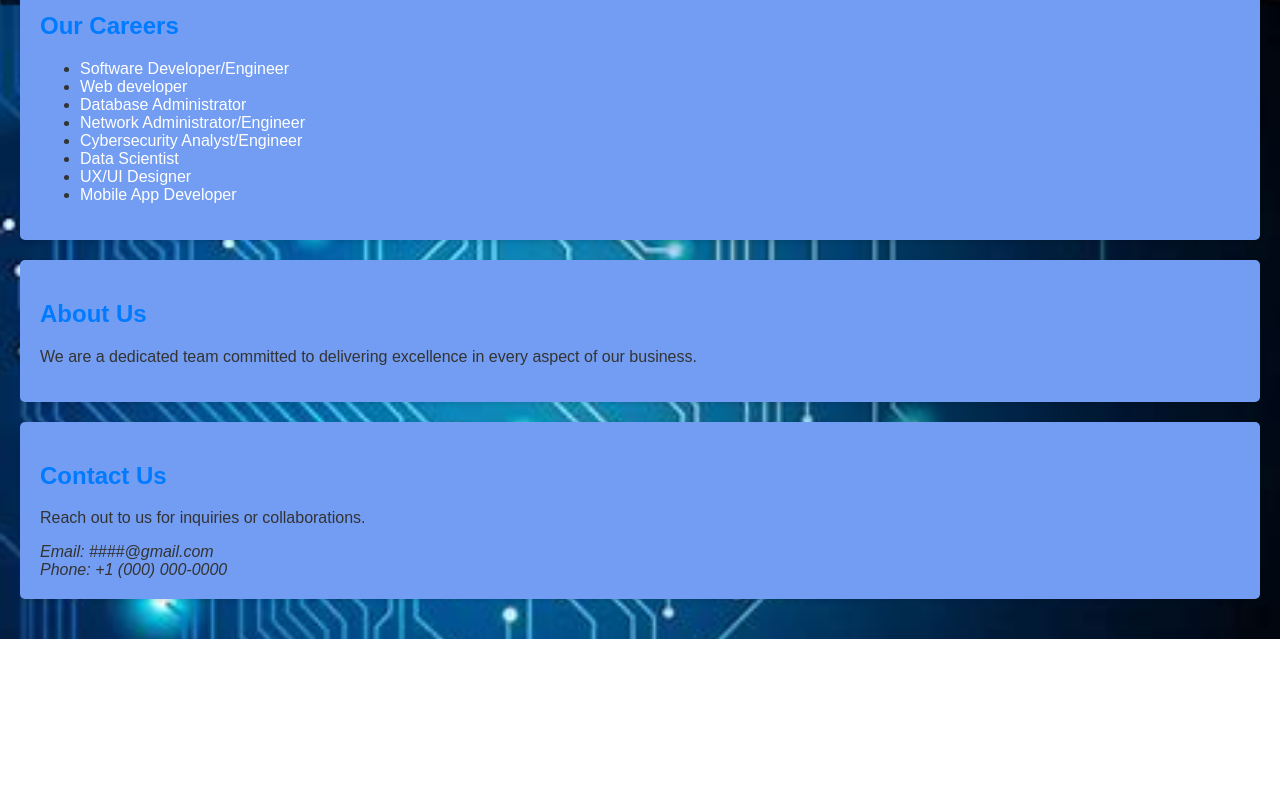
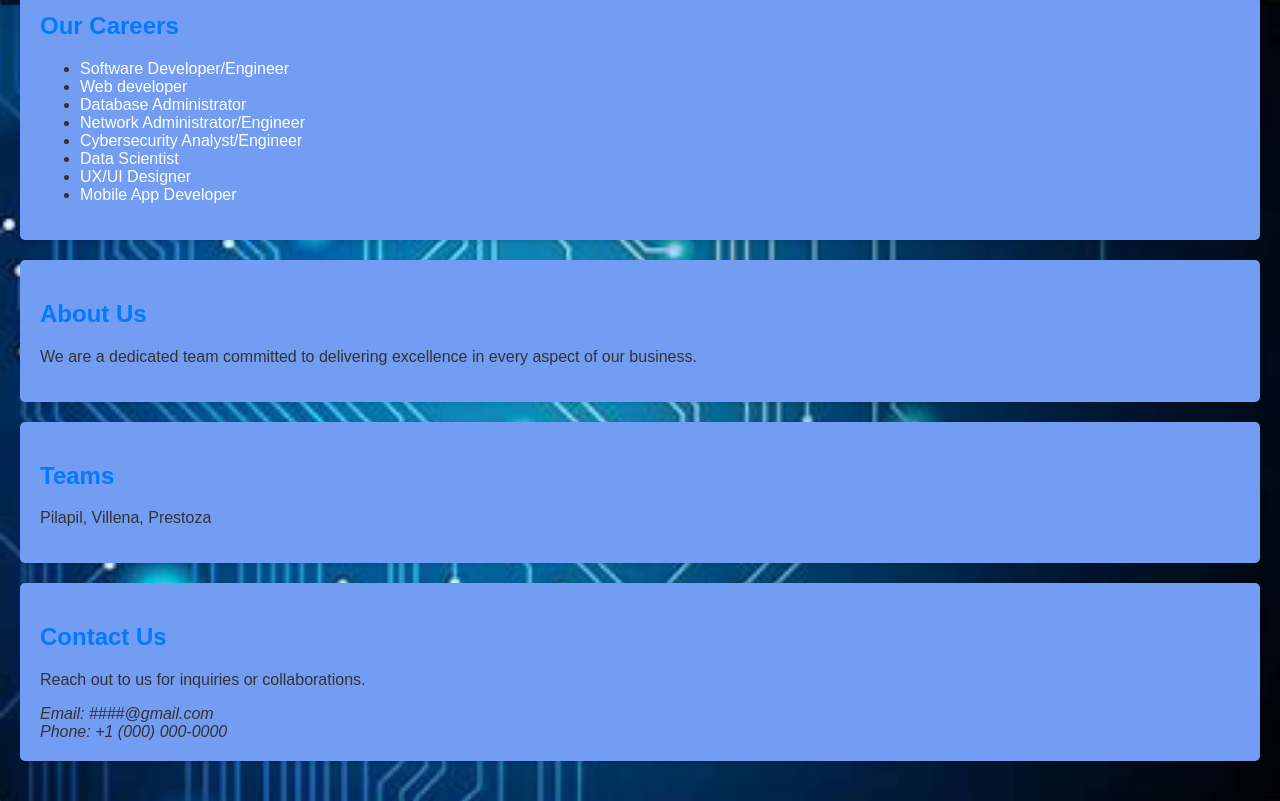
Before and after one commit to RancePilapil/PilapilVillena.com, a plain HTML site: page index.html in a window 1280 px wide. Shown: the part 795-1596 px from the top of the page. Before the commit the page ends 1434 px from the top, so only its background shows below. Drawn offline with Linux system fonts and the light colour scheme.

Commit message:
Update index.html

```diff
--- a/index.html
+++ b/index.html
@@ -18,6 +18,7 @@
             <li><a href="#home">Home</a></li>
             <li><a href="#services">Services</a></li>
             <li><a href="#about">About Us</a></li>
+            <li><a href="#team">Teams</a></li>
             <li><a href="#contact">Contact</a></li>
         </ul>
     </nav>
@@ -47,6 +48,11 @@
             <p>We are a dedicated team committed to delivering excellence in every aspect of our business.</p>
         </section>
 
+        <section id="teams">
+            <h2>Teams</h2>
+            <p>Pilapil, Villena, Prestoza</p>
+        </section>
+
         <section id="contact">
             <h2>Contact Us</h2>
             <p>Reach out to us for inquiries or collaborations.</p>
```
